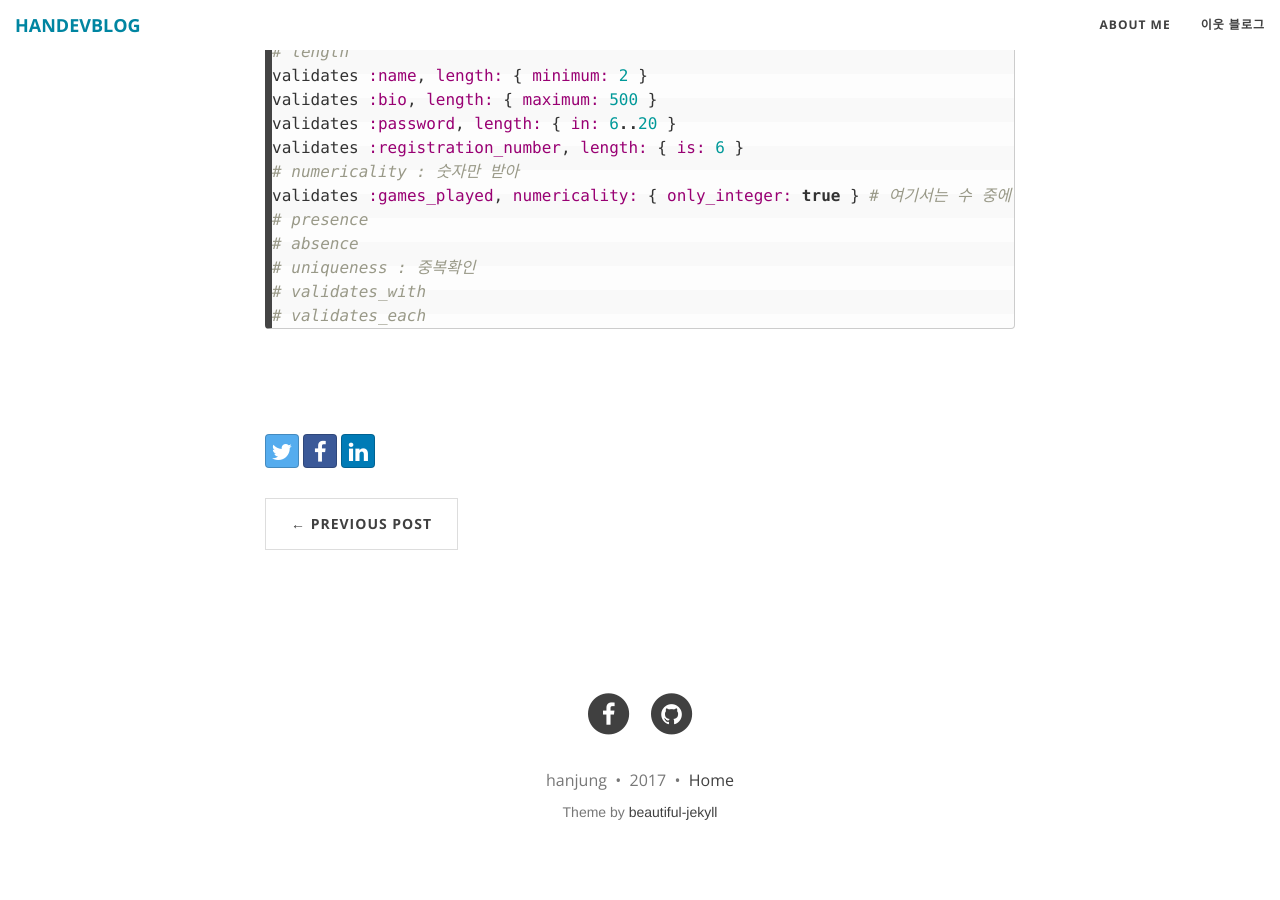
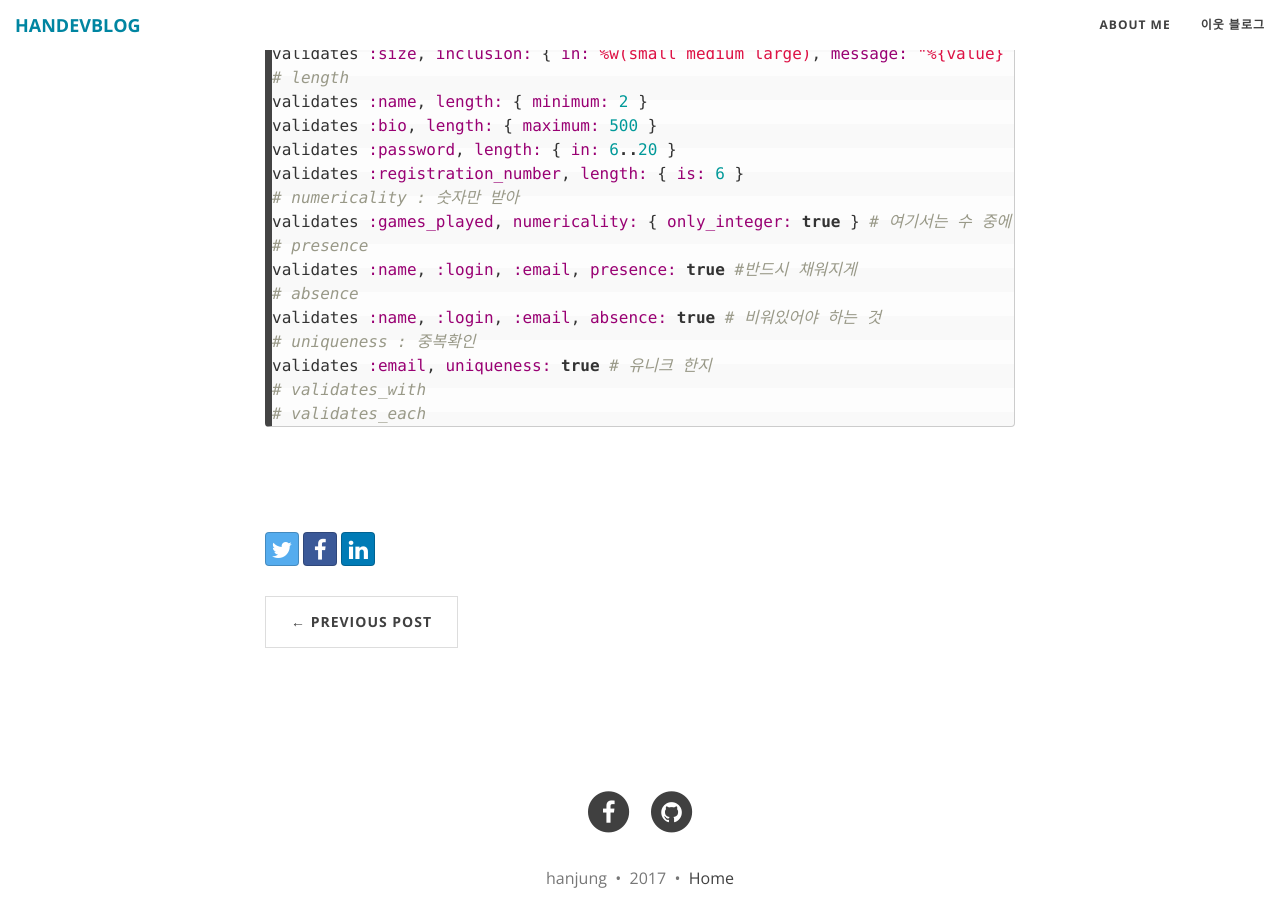
Before and after one commit to hanjungv/hanjungv.github.io, a Jekyll site: the page built from _posts/2017-02/25/2017-02-25-2_ROR_ActiveRecord2.markdown, in a window 1280 px wide and 900 px high, scrolled down 1307 px. Built offline with Jekyll 4.4.1, drawn with Linux system fonts in a browser that asks for light colours; nearby versions of some CDN libraries; comment, search, counter and statistics services are not loaded; before the commit the page ends 2180 px from its top, so only the background shows below that.

Commit message:
post update

```diff
--- a/_posts/2017-02/25/2017-02-25-2_ROR_ActiveRecord2.markdown
+++ b/_posts/2017-02/25/2017-02-25-2_ROR_ActiveRecord2.markdown
@@ -8,7 +8,7 @@
 
 ##### 레일즈 가이드를 참조했습니다. 5.0.1 기준입니다.[링크](http://guides.rubyonrails.org/active_record_basics.html)
 
-#### validation
+### validation
 1. Controller : 유지가 힘들다. 컨트롤러는 간결하게 유지를 해야한다는 컨셉을 지키자!
 2. DB : 테스트 및 관리가 힘들다. 하지만 그 DB를 다른곳에서 사용한다면 좋은 방법이다.
 3. 클라이언트 : 자바스크립트 단으로 관리를 한다. 만약 자바스크립트에 문제가 생기면? 그대로 통과해 버릴 수 있게 된다. <br/>사용자에게 바로 결과를 보여줄 때 사용가능
@@ -16,7 +16,7 @@
 
 > validation은 create, save, update 할 때 수행하게 된다. .new를 한 시점이 아니라 .save를 할 때
 
-##### 에러확인하기
+#### 에러확인하기
 validation을 걸었을 때 error가 발생한다면 errors에 내용이 담기게 된다. 에러가 없다면 [] 빈 상태일 것이다.
 
 ~~~ruby
@@ -28,7 +28,7 @@
 #=> {name: ["can't be blank"]}
 ~~~
 
-##### validation helper
+#### validation helper
 ~~~ruby
 # acceptance : 약관 동의
 validates :are_you_sure, acceptance: true   #사용자 동의를 받을 수 있다
@@ -58,8 +58,11 @@
 # numericality : 숫자만 받아
 validates :games_played, numericality: { only_integer: true } # 여기서는 수 중에 정수만 받게
 # presence
+validates :name, :login, :email, presence: true #반드시 채워지게
 # absence
+validates :name, :login, :email, absence: true # 비워있어야 하는 것
 # uniqueness : 중복확인
+validates :email, uniqueness: true # 유니크 한지
 # validates_with
 # validates_each
 ~~~
```
